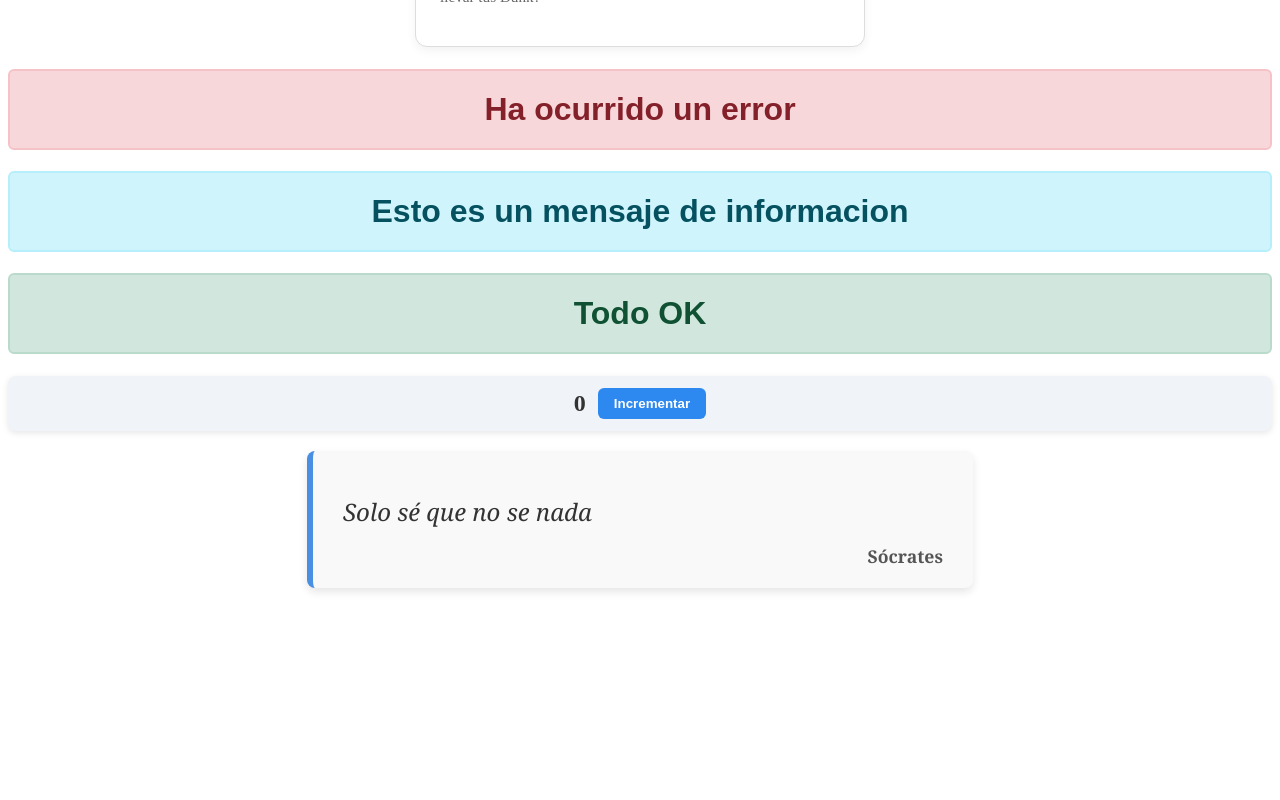
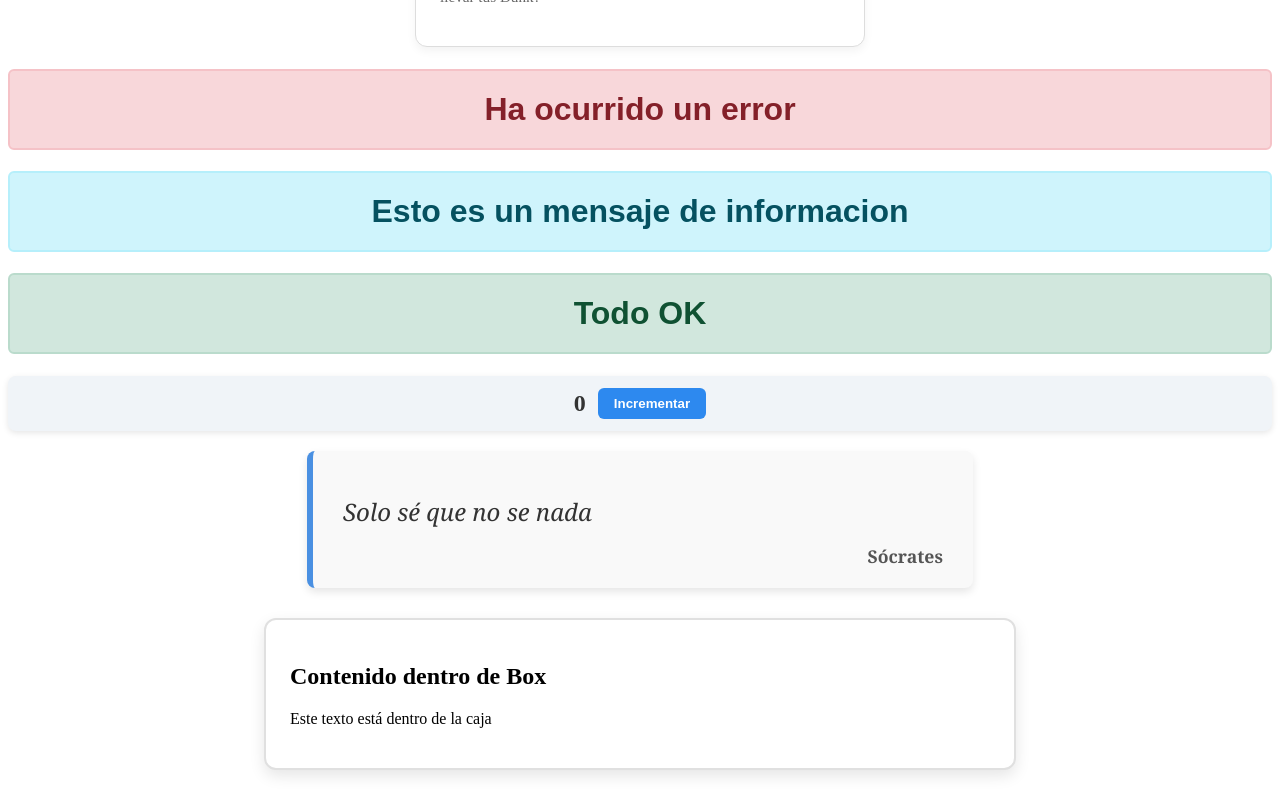
Before and after one commit to raquelruz/react-components, a React (Vite) app: page / in a window 1280 px wide. Shown: the part 822-1622 px from the top of the page. Before the commit the page ends 1430 px from the top, so only its background shows below. Built offline with nearby package versions, Linux system fonts and the light colour scheme.

Commit message:
feat(components): add box functions & styles

```diff
--- a/src/App.jsx
+++ b/src/App.jsx
@@ -3,10 +3,11 @@ import { Avatar } from "./components/Avatar/Avatar";
 import { CustomButton } from "./components/CustomButton/CustomButton";
 import { UserCard } from "./components/UserCard/UserCard";
 import { WelcomeMessage } from "./components/WelcomeMessage/WelcomeMessage";
-import { Product } from "./components/Product/Product"
-import { Alert } from "./components/Alert/Alert"
+import { Product } from "./components/Product/Product";
+import { Alert } from "./components/Alert/Alert";
 import { ClicksCounter } from "./components/ClicksCounter/ClicksCounter";
 import { Quote } from "./components/Quote/Quote";
+import { Box } from "./components/Box/Box";
 
 export const App = () => {
 	return (
@@ -15,21 +16,32 @@ export const App = () => {
 
 			<Avatar url={"./media/images/khaleesi.png"} name={"Khaleesi"} />
 
-            <UserCard name={"Raquel"} age={29} city={"Jerez"} />
+			<UserCard name={"Raquel"} age={29} city={"Jerez"} />
 
 			<CustomButton text={"Aceptar"} />
 
-            <WelcomeMessage username={"Raquel"}/>
+			<WelcomeMessage username={"Raquel"} />
 
-            <Product name={"Nike Dunk Low Next Nature"} price={59} info={"Siempre se puede contar con un clásico. Las Dunk Low combinan un estilo Color Block icónico con materiales premium y un acolchado suave para ofrecer una comodidad revolucionaria en todo momento. Las posibilidades son infinitas. ¿Cómo vas a llevar tus Dunk?"}/>
+			<Product
+				name={"Nike Dunk Low Next Nature"}
+				price={59}
+				info={
+					"Siempre se puede contar con un clásico. Las Dunk Low combinan un estilo Color Block icónico con materiales premium y un acolchado suave para ofrecer una comodidad revolucionaria en todo momento. Las posibilidades son infinitas. ¿Cómo vas a llevar tus Dunk?"
+				}
+			/>
 
-            <Alert type={"error"} message={"Ha ocurrido un error"}/>
-            <Alert type={"info"} message={"Esto es un mensaje de informacion"}/>
-            <Alert type={"exito"} message={"Todo OK"}/>
+			<Alert type={"error"} message={"Ha ocurrido un error"} />
+			<Alert type={"info"} message={"Esto es un mensaje de informacion"} />
+			<Alert type={"exito"} message={"Todo OK"} />
 
-            <ClicksCounter number={0}/>
+			<ClicksCounter number={0} />
 
-            <Quote quote={"Solo sé que no se nada"} author={"Sócrates"} />
-        </>
+			<Quote quote={"Solo sé que no se nada"} author={"Sócrates"} />
+
+			<Box>
+				<h2>Contenido dentro de Box</h2>
+				<p>Este texto está dentro de la caja</p>
+			</Box>
+		</>
 	);
 };
--- a/src/components/Box/Box.css
+++ b/src/components/Box/Box.css
@@ -0,0 +1,14 @@
+.box-container {
+	background-color: #fff;
+	border: 2px solid #e0e0e0;
+	border-radius: 12px;
+	padding: 24px;
+	margin: 30px auto;
+	max-width: 700px;
+	box-shadow: 0 6px 15px rgba(0, 0, 0, 0.1);
+	transition: transform 0.2s ease;
+}
+
+.box-container:hover {
+	transform: scale(1.01);
+}
--- a/src/components/Box/Box.jsx
+++ b/src/components/Box/Box.jsx
@@ -0,0 +1,10 @@
+import "./Box.css";
+
+export const Box = (props) => {
+	return (
+    <div className="box-container">
+        {props.children}
+    </div>
+)
+
+};
```
